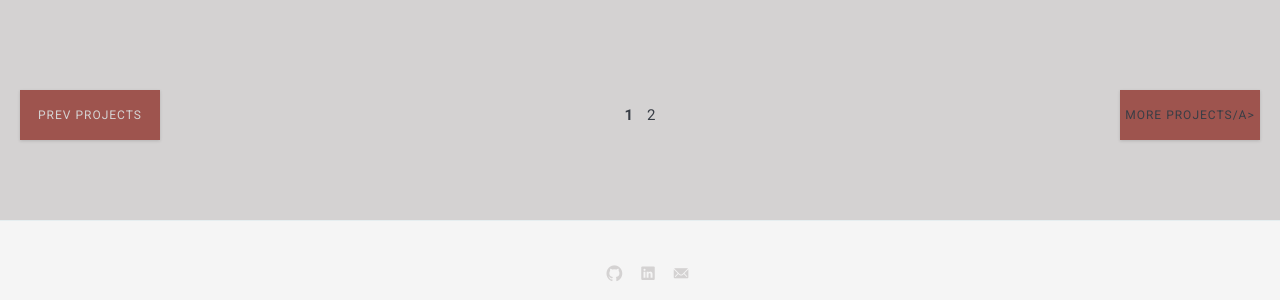
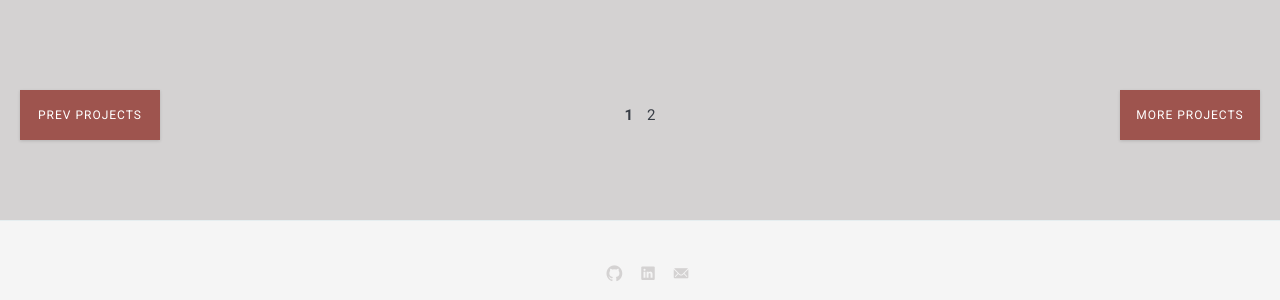
Before and after one commit to ncknight-un/ncknight-un.github.io, a Jekyll site: the page built from index.html, in a window 1280 px wide. Shown: the part 2149-2449 px from the top of the page. Built offline with Jekyll 4.4.1, drawn with Linux system fonts in a browser that asks for light colours; nearby versions of some CDN libraries; the list of posts is cut into pages by our own code.

Commit message:
Small clean ups

```diff
--- a/_includes/pagination.html
+++ b/_includes/pagination.html
@@ -7,7 +7,7 @@
       {% if paginator.previous_page == 1 %}
         <a class="previous-link" href="{{ site.baseurl }}/">Prev Projects</a>
       {% else %}
-        <a class="previous-link" href="{{ site.baseurl }}/page/{{ paginator.previous_page }}/">Prev Posts</a>
+        <a class="previous-link" href="{{ site.baseurl }}/page/{{ paginator.previous_page }}/">Prev Projects</a>
       {% endif %}
 
       {% else %}
@@ -33,7 +33,7 @@
       </div>
 
       {% if paginator.next_page %}
-      <a class="next-link" href="{{ site.baseurl }}/page/{{ paginator.next_page }}/">More Projects/a>
+      <a class="next-link" href="{{ site.baseurl }}/page/{{ paginator.next_page }}/">More Projects</a>
       {% else %}
         <span class="disabled">More Projects</span>
       {% endif %}
--- a/_posts/2025-12-12-Franka-Color-Sort.markdown
+++ b/_posts/2025-12-12-Franka-Color-Sort.markdown
@@ -26,7 +26,7 @@ During my Master’s in Robotics at Northwestern University...
   <div class="gallery-item">
     <h4>Sorting Video Demo</h4>
     <video controls autoplay loop muted playsinline>
-      <source src="/images/Color_Sort.mp4" type="video/mp4">
+      <source src="/images/Franka_Color_Sort.mp4" type="video/mp4">
       Your browser does not support the video tag.
     </video>
   </div>
--- a/_sass/3-modules/_pagination.scss
+++ b/_sass/3-modules/_pagination.scss
@@ -30,7 +30,7 @@
 
   .next-link,
   .previous-link {
-    color: $dark;
+    color: $white;
 
     &:hover {
       color: $black;
@@ -38,7 +38,7 @@
   }
 
   .disabled {
-    color: $gray;
+    color: $white;
     cursor: not-allowed;
   }
 
```
Also changed, not shown: 1 other file.
